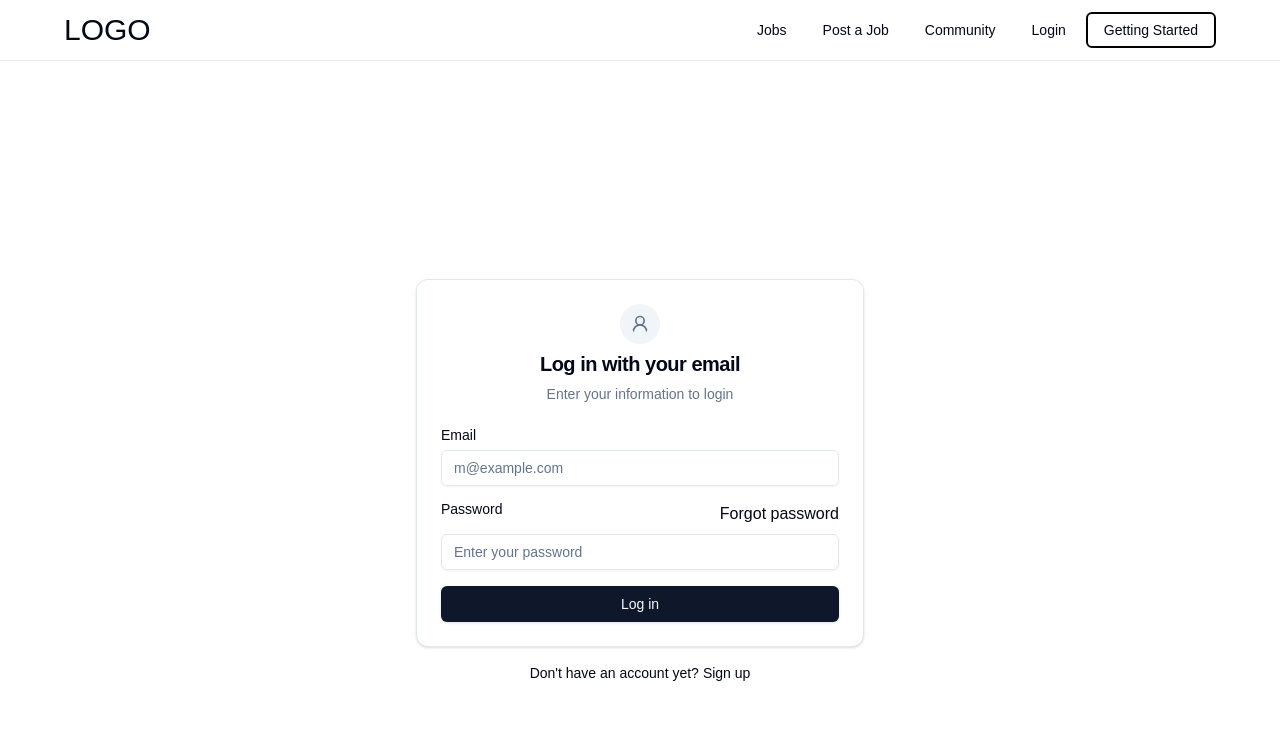
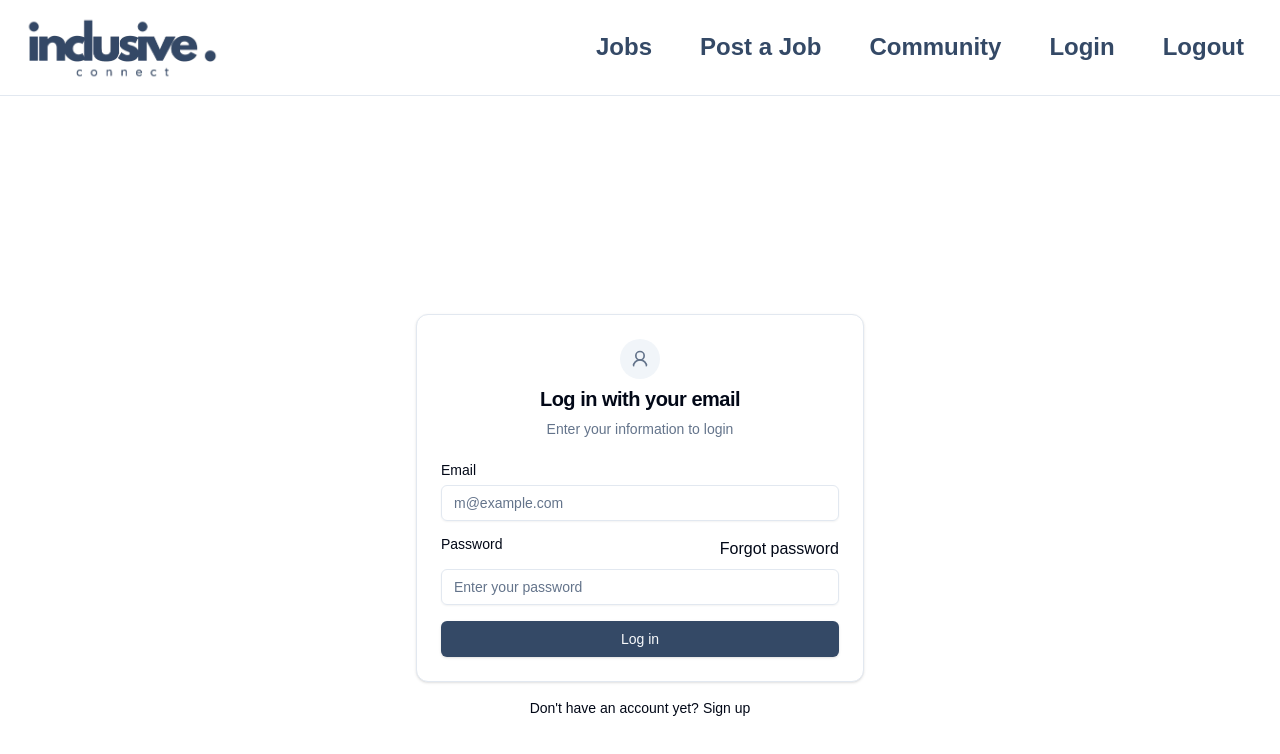
Before and after one commit to cfgtexas24/Team-14, a Next.js app in the folder cfg2024/: page /login in a window 1280 px wide. Shown: the top 754 px of the page. Built offline with nearby package versions, Linux system fonts and the light colour scheme.

Commit message:
Design and hero

```diff
--- a/cfg2024/app/layout.tsx
+++ b/cfg2024/app/layout.tsx
@@ -30,7 +30,7 @@ export default function RootLayout({
         className={`${geistSans.variable} ${geistMono.variable} antialiased`}
       >
         <nav className="flex flex-col items-center border-b mb-5 px-5 py-3">
-          <div className="max-w-6xl w-full">
+          <div className="max-w-7xl w-full">
             <MainNav />
           </div>
         </nav>
--- a/cfg2024/app/login/page.tsx
+++ b/cfg2024/app/login/page.tsx
@@ -1,28 +1,37 @@
+"use client";
+
 import { login } from "./actions";
 
-import { Globe, UserRound } from 'lucide-react';
+import { Globe, UserRound } from "lucide-react";
 
-import { Button } from '@/components/ui/button';
+import { Button } from "@/components/ui/button";
 import {
   Card,
   CardContent,
   CardDescription,
   CardHeader,
   CardTitle,
-} from '@/components/ui/card';
-import { Input } from '@/components/ui/input';
-import { Label } from '@/components/ui/label';
+} from "@/components/ui/card";
+import { Input } from "@/components/ui/input";
+import { Label } from "@/components/ui/label";
 import Link from "next/link";
+import { useEffect } from "react";
 
 const Login1 = () => {
+  useEffect(() => {
+    // Scroll to the bottom or the desired section on page load
+    window.scrollTo({
+      top: document.body.scrollHeight, // Scroll to the bottom of the page
+      behavior: "smooth", // Enables smooth scrolling
+    });
+  }, []);
   return (
-    <section className="flex items-center justify-center min-h-screen py-32">
-
-
-
+    <section
+      className="flex items-center justify-center min-h-screen py-32 "
+      id="scroll-target"
+    >
       <div className="container">
         <div className="flex flex-col gap-4">
-
           <Card className="mx-auto w-full max-w-md">
             <CardHeader className="items-center">
               <UserRound className="size-10 rounded-full bg-accent p-2.5 text-muted-foreground" />
@@ -46,9 +55,7 @@ const Login1 = () => {
                     <div className="flex justify-between">
                       <Label htmlFor="password">Password</Label>
                       {/* className="text-sm underline" */}
-                    <Link href="/forgotpassword" >
-                      Forgot password
-                    </Link>
+                      <Link href="/forgotpassword">Forgot password</Link>
                     </div>
                     <Input
                       id="password"
@@ -71,20 +78,15 @@ const Login1 = () => {
             {/* <a href="#" className="underline">
               Sign up
             </a> */}
-                    <Link href="/signup" >
-                      Sign up
-                    </Link>
-
+            <Link href="/signup">Sign up</Link>
           </div>
         </div>
       </div>
-
     </section>
   );
 };
 
 export default Login1;
-
 
 // export default function LoginPage() {
 //   return (
--- a/cfg2024/components/MainNav.tsx
+++ b/cfg2024/components/MainNav.tsx
@@ -1,11 +1,24 @@
 import React from "react";
 import MainNavLinks from "./MainNavLinks";
+import Logo from "@/assets/logo.png";
+import Image from "next/image";
+import Link from "next/link";
 
 const MainNav = () => {
   return (
     <div className="flex justify-between">
-      <span className="text-3xl">LOGO</span>
-      <div className="flex items-center gap-4">
+      <div>
+        <Link href={"/"} legacyBehavior passHref prefetch={false}>
+          <Image
+            src={Logo}
+            alt="Logo"
+            width={200}
+            height={200}
+            className="hover:cursor-pointer"
+          />
+        </Link>
+      </div>
+      <div className="flex items-center gap-x-6">
         <MainNavLinks />
       </div>
     </div>
--- a/cfg2024/components/MainNavLinks.tsx
+++ b/cfg2024/components/MainNavLinks.tsx
@@ -2,6 +2,7 @@
 
 import * as React from "react";
 import Link from "next/link";
+import { motion } from "framer-motion";
 
 import {
   NavigationMenu,
@@ -10,48 +11,83 @@ import {
   NavigationMenuList,
   navigationMenuTriggerStyle,
 } from "@/components/ui/navigation-menu";
+import { cn } from "@/lib/utils";
 
 export function MainNavLinks() {
   return (
     <NavigationMenu>
-      <NavigationMenuList>
+      {/* Add space-x-4 to create horizontal space between items */}
+      <NavigationMenuList className="space-x-4">
         <NavigationMenuItem>
+          <motion.div whileHover={{ scale: 1.2 }}>
             <Link href="/jobs" legacyBehavior passHref>
-            <NavigationMenuLink className={navigationMenuTriggerStyle()}>
-              Jobs
+              <NavigationMenuLink
+                className={cn(
+                  navigationMenuTriggerStyle(),
+                  "text-[#344966] hover:bg-[#344966] hover:text-white rounded-xl"
+                )}
+              >
+                <div className="text-2xl font-bold">Jobs</div>
               </NavigationMenuLink>
             </Link>
+          </motion.div>
         </NavigationMenuItem>
         <NavigationMenuItem>
+          <motion.div whileHover={{ scale: 1.2 }}>
             <Link href="/jobs/create" legacyBehavior passHref>
-            <NavigationMenuLink className={navigationMenuTriggerStyle()}>
-              Post a Job
+              <NavigationMenuLink
+                className={cn(
+                  navigationMenuTriggerStyle(),
+                  "text-[#344966] hover:bg-[#344966] hover:text-white rounded-xl"
+                )}
+              >
+                <div className="text-2xl font-bold">Post a Job</div>
               </NavigationMenuLink>
             </Link>
+          </motion.div>
         </NavigationMenuItem>
         <NavigationMenuItem>
+          <motion.div whileHover={{ scale: 1.2 }}>
             <Link href="/community" legacyBehavior passHref>
-            <NavigationMenuLink className={navigationMenuTriggerStyle()}>
-              Community
+              <NavigationMenuLink
+                className={cn(
+                  navigationMenuTriggerStyle(),
+                  "text-[#344966] hover:bg-[#344966] hover:text-white rounded-xl"
+                )}
+              >
+                <div className="text-2xl font-bold">Community</div>
               </NavigationMenuLink>
             </Link>
+          </motion.div>
         </NavigationMenuItem>
         <NavigationMenuItem>
+          <motion.div whileHover={{ scale: 1.2 }}>
             <Link href="/login" legacyBehavior passHref>
-            <NavigationMenuLink className={navigationMenuTriggerStyle()}>
-              Login
+              <NavigationMenuLink
+                className={cn(
+                  navigationMenuTriggerStyle(),
+                  "text-[#344966] hover:bg-[#344966] hover:text-white rounded-xl"
+                )}
+              >
+                <div className="text-2xl font-bold">Login</div>
               </NavigationMenuLink>
             </Link>
+          </motion.div>
         </NavigationMenuItem>
         <NavigationMenuItem>
+          <motion.div whileHover={{ scale: 1.2 }}>
             <Link href="/start" legacyBehavior passHref>
               <NavigationMenuLink
-              className={`${navigationMenuTriggerStyle()} border: 2px`}
-              style={{ border: "2px solid black", padding: "16px" }}
+                className={cn(
+                  navigationMenuTriggerStyle(),
+                  "text-[#344966] hover:bg-[#344966] hover:text-white rounded-xl",
+                  "border: 2px"
+                )}
               >
-              Getting Started
+                <div className="text-2xl font-bold ">Logout</div>
               </NavigationMenuLink>
             </Link>
+          </motion.div>
         </NavigationMenuItem>
       </NavigationMenuList>
     </NavigationMenu>
--- a/cfg2024/tailwind.config.ts
+++ b/cfg2024/tailwind.config.ts
@@ -10,53 +10,53 @@ const config: Config = {
   theme: {
     extend: {
       colors: {
-  			background: 'hsl(var(--background))',
-  			foreground: 'hsl(var(--foreground))',
+        background: "hsl(var(--background))",
+        foreground: "hsl(var(--foreground))",
         card: {
-  				DEFAULT: 'hsl(var(--card))',
-  				foreground: 'hsl(var(--card-foreground))'
+          DEFAULT: "hsl(var(--card))",
+          foreground: "hsl(var(--card-foreground))",
         },
         popover: {
-  				DEFAULT: 'hsl(var(--popover))',
-  				foreground: 'hsl(var(--popover-foreground))'
+          DEFAULT: "hsl(var(--popover))",
+          foreground: "hsl(var(--popover-foreground))",
         },
         primary: {
-  				DEFAULT: 'hsl(var(--primary))',
-  				foreground: 'hsl(var(--primary-foreground))'
+          DEFAULT: "#344966",
+          foreground: "hsl(var(--primary-foreground))",
         },
         secondary: {
-  				DEFAULT: 'hsl(var(--secondary))',
-  				foreground: 'hsl(var(--secondary-foreground))'
+          DEFAULT: "hsl(var(--secondary))",
+          foreground: "hsl(var(--secondary-foreground))",
         },
         muted: {
-  				DEFAULT: 'hsl(var(--muted))',
-  				foreground: 'hsl(var(--muted-foreground))'
+          DEFAULT: "hsl(var(--muted))",
+          foreground: "hsl(var(--muted-foreground))",
         },
         accent: {
-  				DEFAULT: 'hsl(var(--accent))',
-  				foreground: 'hsl(var(--accent-foreground))'
+          DEFAULT: "hsl(var(--accent))",
+          foreground: "hsl(var(--accent-foreground))",
         },
         destructive: {
-  				DEFAULT: 'hsl(var(--destructive))',
-  				foreground: 'hsl(var(--destructive-foreground))'
+          DEFAULT: "hsl(var(--destructive))",
+          foreground: "hsl(var(--destructive-foreground))",
         },
-  			border: 'hsl(var(--border))',
-  			input: 'hsl(var(--input))',
-  			ring: 'hsl(var(--ring))',
+        border: "hsl(var(--border))",
+        input: "hsl(var(--input))",
+        ring: "hsl(var(--ring))",
         chart: {
-  				'1': 'hsl(var(--chart-1))',
-  				'2': 'hsl(var(--chart-2))',
-  				'3': 'hsl(var(--chart-3))',
-  				'4': 'hsl(var(--chart-4))',
-  				'5': 'hsl(var(--chart-5))'
-  			}
+          "1": "hsl(var(--chart-1))",
+          "2": "hsl(var(--chart-2))",
+          "3": "hsl(var(--chart-3))",
+          "4": "hsl(var(--chart-4))",
+          "5": "hsl(var(--chart-5))",
+        },
       },
       borderRadius: {
-  			lg: 'var(--radius)',
-  			md: 'calc(var(--radius) - 2px)',
-  			sm: 'calc(var(--radius) - 4px)'
-  		}
-  	}
+        lg: "var(--radius)",
+        md: "calc(var(--radius) - 2px)",
+        sm: "calc(var(--radius) - 4px)",
+      },
+    },
   },
   plugins: [require("tailwindcss-animate")],
 };
```
Also changed, not shown: cfg2024/app/page.tsx (+44 -96 lines), cfg2024/package.json (+8 -15 lines), cfg2024/assets/logo.png (added), 1 other file (tests, documents, lock files or other folders). Lines whose indentation alone changed are shown as unchanged.
